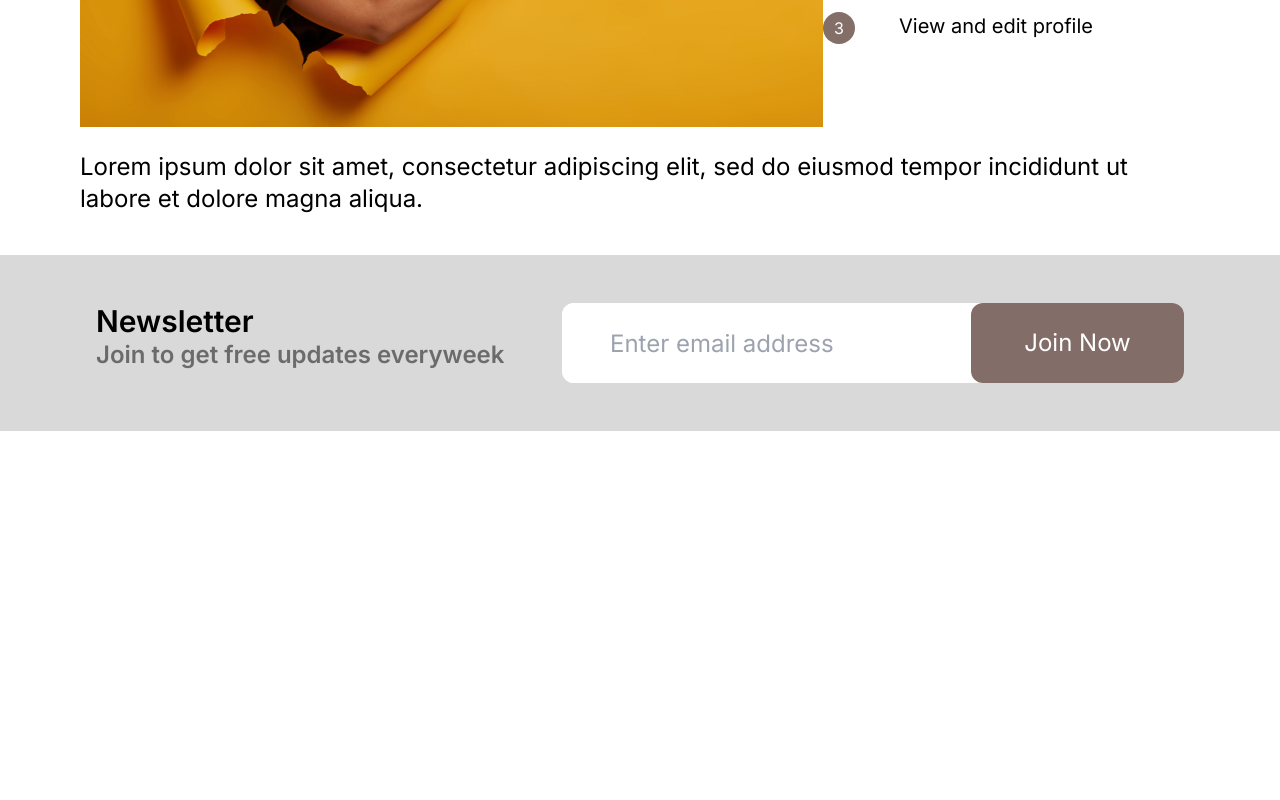
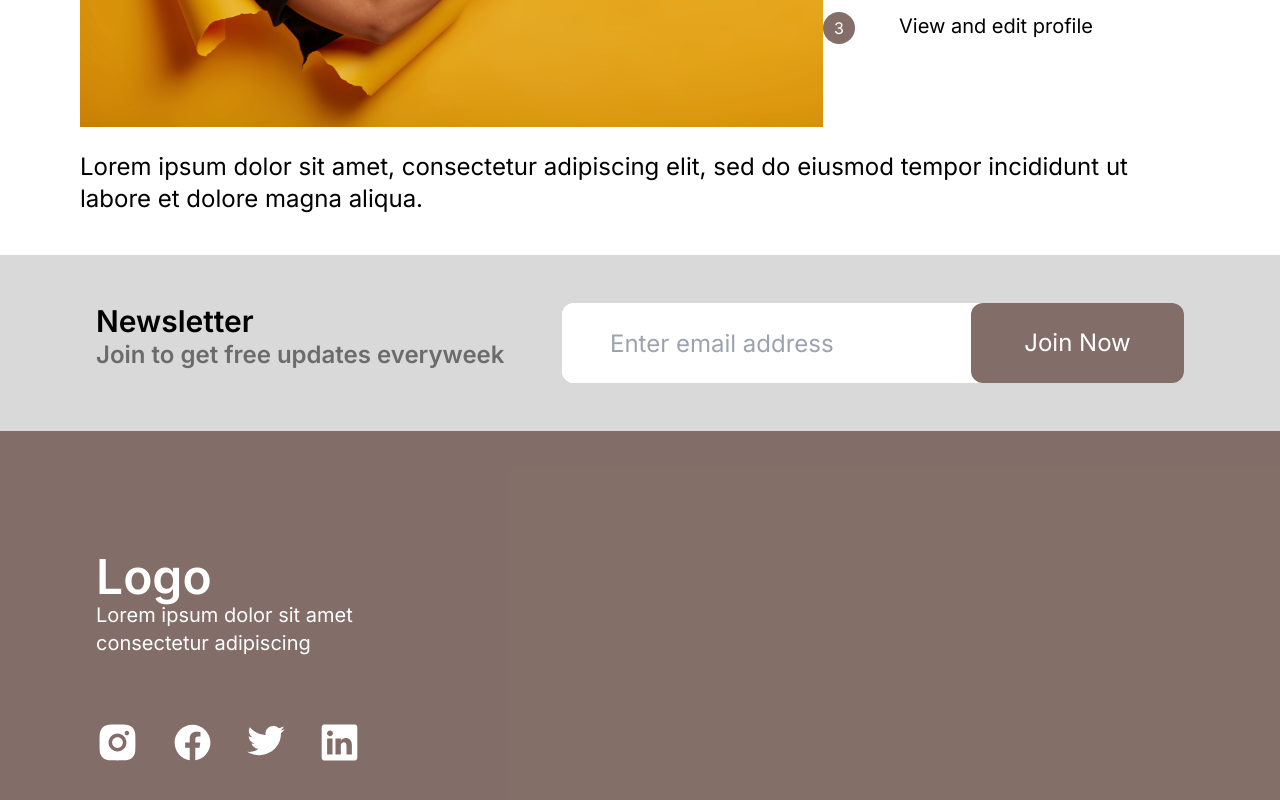
Before and after one commit to AmaliTech-Training-Academy/LetXChat, a React (Vite) app: page / in a window 1280 px wide. Shown: the part 1565-2365 px from the top of the page. Before the commit the page ends 1996 px from the top, so only its background shows below. Built offline with nearby package versions, Linux system fonts and the light colour scheme.

Commit message:
feature: Add footer logo and social icons

```diff
--- a/src/components/Landing-Page/Footer.jsx
+++ b/src/components/Landing-Page/Footer.jsx
@@ -0,0 +1,29 @@
+import React from 'react'
+import {
+    instagram_icon,
+    facebook_icon,
+    twitter_icon,
+    linkedin_icon
+} from '../../svg/Icons'
+
+function Footer() {
+  return (
+    <div className='w-full h-[455px] bg-[#755D57E5] px-24 flex items-center justify-center text-white'>
+        <div className='w-full flex justify-between'>
+            <div>
+                <div className='font-semibold text-5xl'>Logo</div>
+                <span className=' text-xl'>Lorem ipsum dolor sit amet<br/> consectetur adipiscing </span>
+                <div className='flex mt-16 gap-8'>
+                    {instagram_icon}
+                    {facebook_icon}
+                    {twitter_icon}
+                    {linkedin_icon}
+                </div>
+            </div>
+
+        </div>
+    </div>
+  )
+}
+
+export default Footer
--- a/src/pages/Home.jsx
+++ b/src/pages/Home.jsx
@@ -1,5 +1,6 @@
 import React from "react";
 import BodyContent from "../components/Landing-Page/BodyContent";
+import Footer from "../components/Landing-Page/Footer";
 import HomeBanner from "../components/Landing-Page/HomeBanner";
 import Navbar from "../components/Landing-Page/Navbar";
 import Newsletter from "../components/Landing-Page/Newsletter";
@@ -11,6 +12,7 @@ function Home() {
       <HomeBanner />
       <BodyContent />
       <Newsletter />
+      <Footer />
     </div>
   );
 }
```
